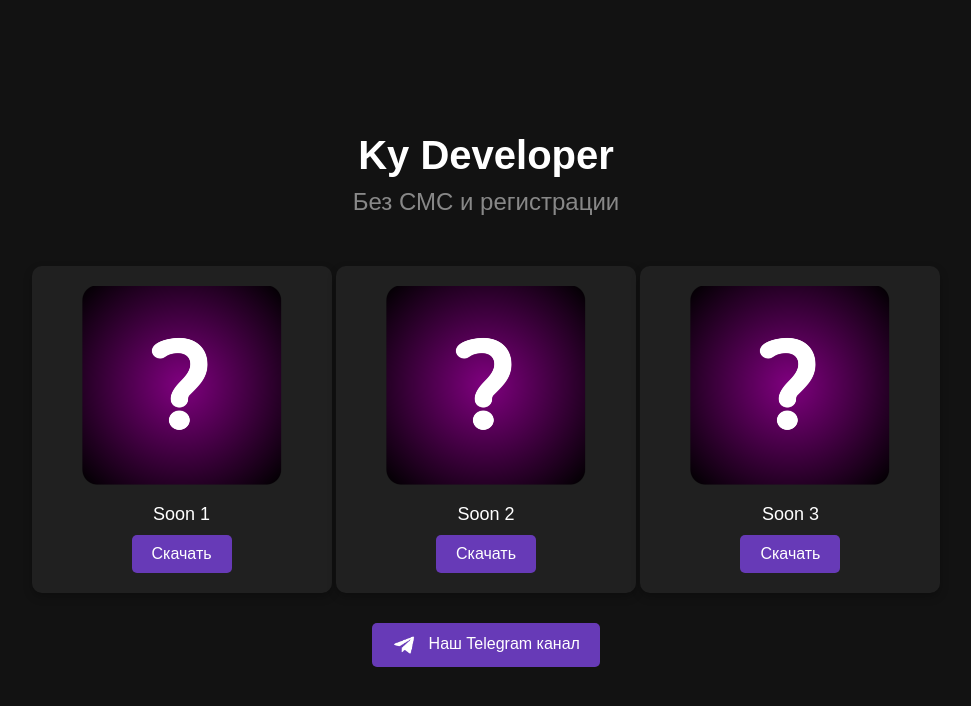
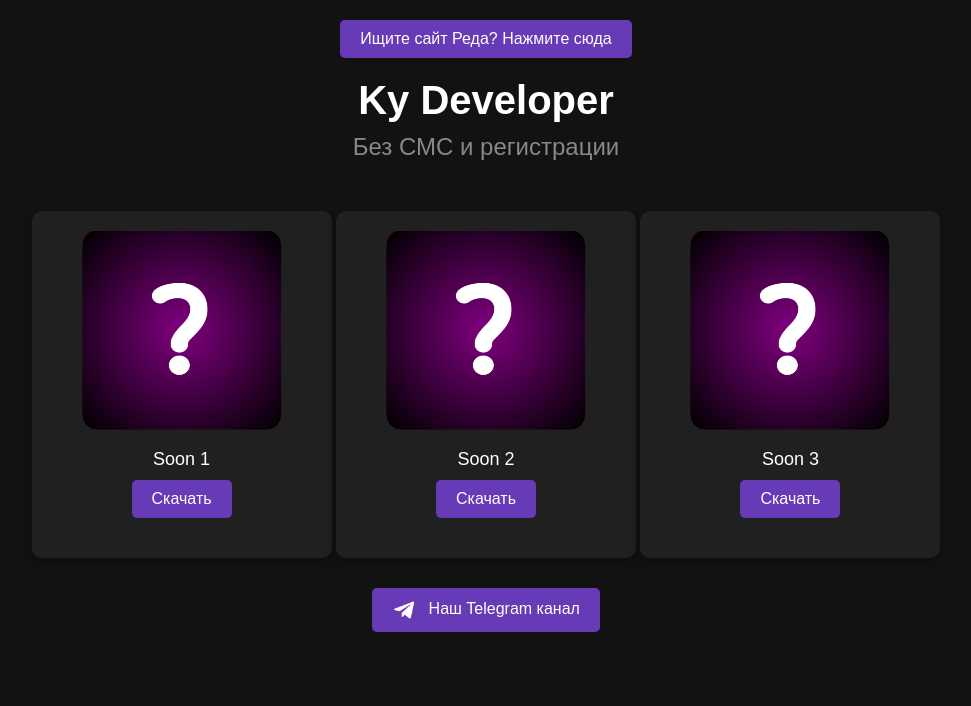
Before and after one commit to Ky-advanced/ky-advanced.github.io, a plain HTML site: page index.html in a window 1280 px wide. Shown: the whole page, without its empty margins (154-1125 px from the left). Drawn offline with Linux system fonts and the light colour scheme.

Commit message:
Update index.html

```diff
--- a/index.html
+++ b/index.html
@@ -16,7 +16,7 @@
             background-color: #121212;
             color: #fff;
             display: flex;
-            justify-content: center;
+            flex-direction: column; /* Изменено для вертикального расположения */
             align-items: center;
             min-height: 100vh;
         }
@@ -67,7 +67,8 @@
         }
 
         a.download-link,
-        a.telegram-link {
+        a.telegram-link,
+        a.top-button { /* Добавлено новое правило для кнопки */
             display: inline-block;
             background-color: #673ab7;
             color: white;
@@ -77,14 +78,15 @@
             cursor: pointer;
             text-decoration: none;
             transition: background-color 0.3s ease;
+            margin-bottom: 20px; /* Отступ для кнопки */
         }
 
         a.download-link:hover,
-        a.telegram-link:hover {
+        a.telegram-link:hover,
+        a.top-button:hover { /* Добавлено новое правило для кнопки */
             background-color: #512da8;
         }
 
-        /* Обновленные стили для иконки Telegram */
         .telegram-icon {
             vertical-align: middle;
             margin-right: 8px;
@@ -103,6 +105,7 @@
 <body>
     <div class="container">
         <header>
+            <a href="https://t.me/mrred_channel" class="top-button">Ищите сайт Реда? Нажмите сюда</a> <!-- Новая кнопка -->
             <h1>Ky Developer</h1>
             <p class="slogan">Без СМС и регистрации</p>
         </header>
@@ -127,7 +130,6 @@
             </div>
         </div>
 
-        <!-- Добавляем кнопку -->
         <a href="https://t.me/KyDevs" class="telegram-link" target="_blank">
             <img src="telegram.png" alt="Telegram Icon" class="telegram-icon"> Наш Telegram канал
         </a>
```
